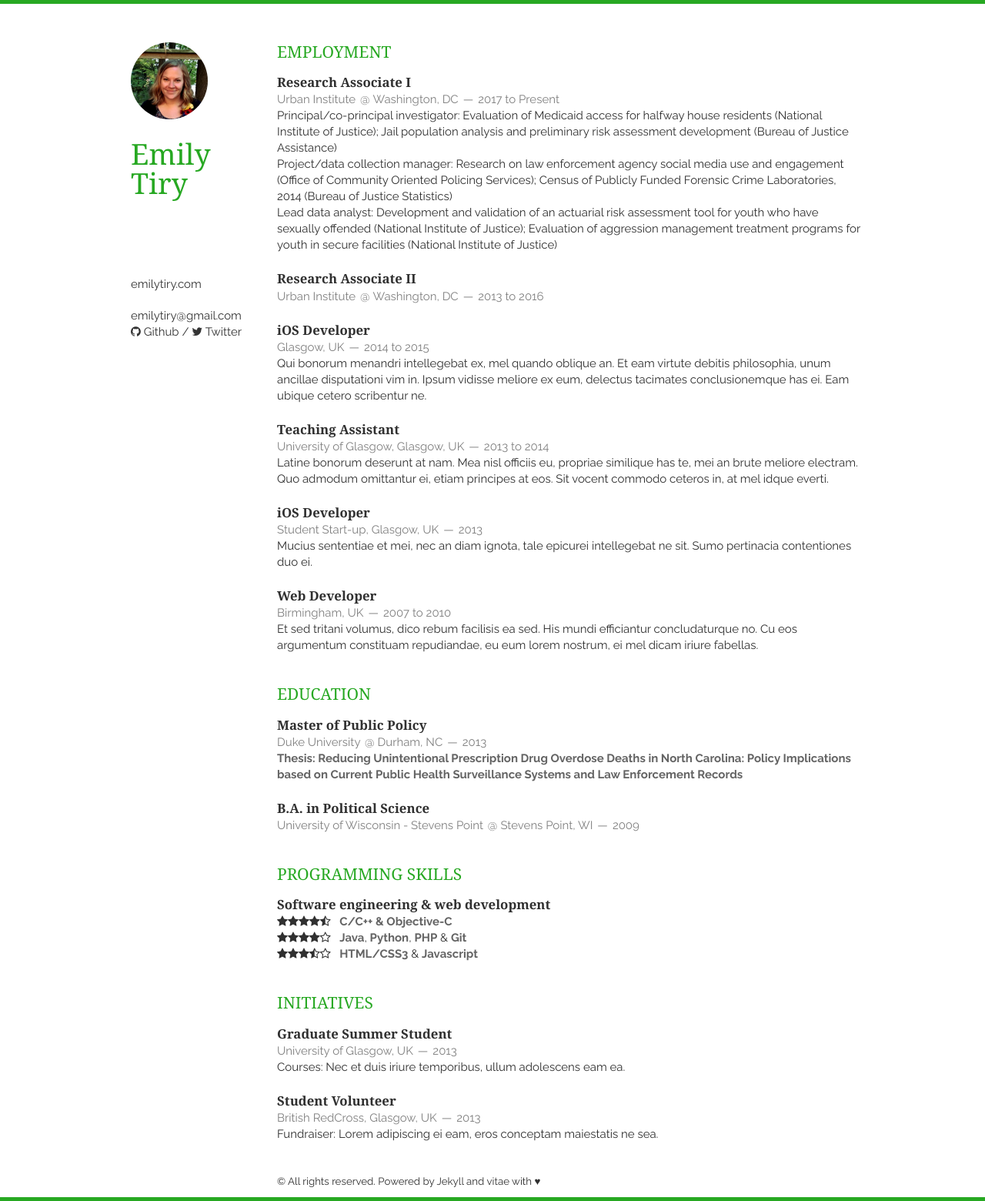
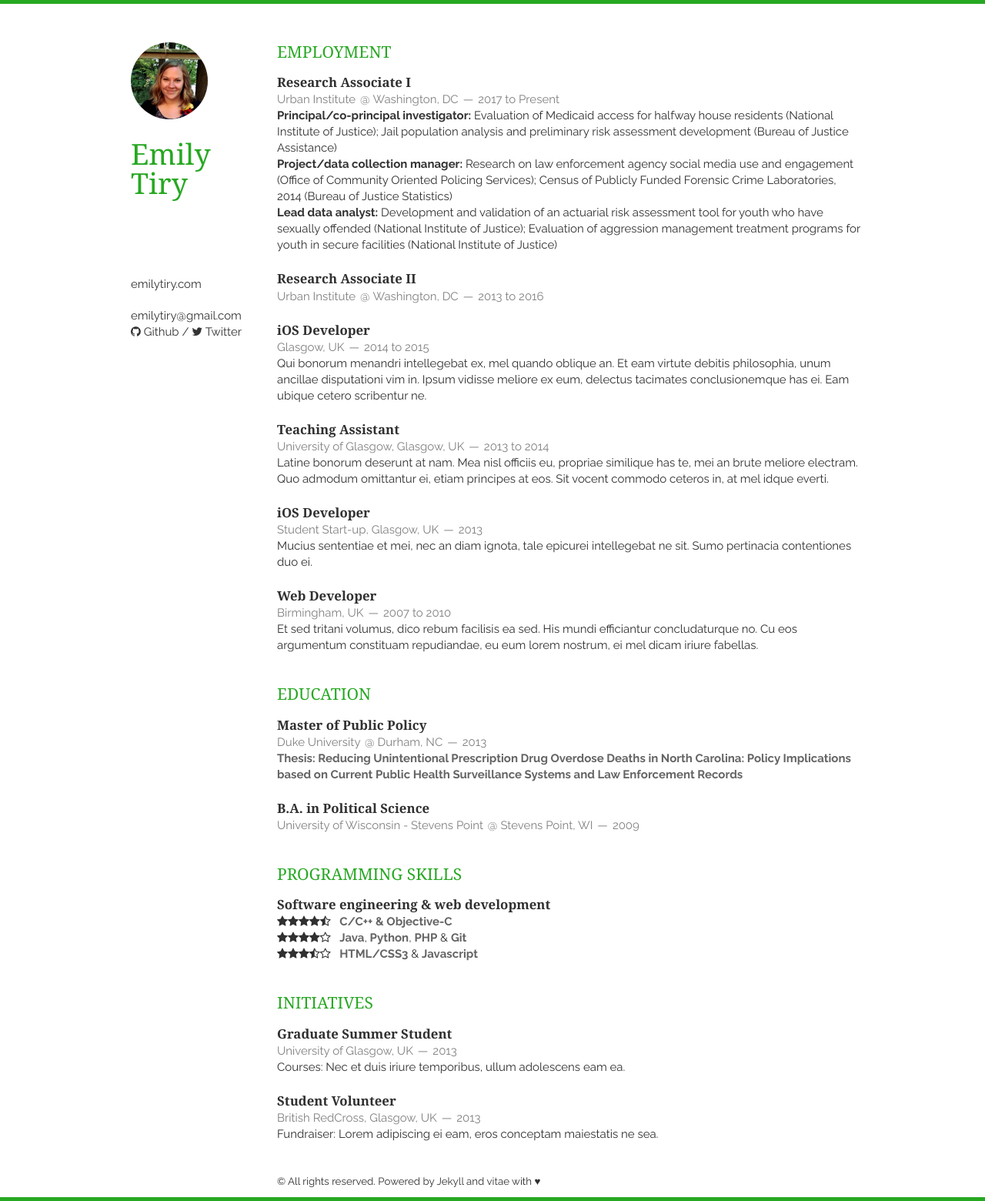
Before and after one commit to etiry/resume, a Jekyll site: the page built from index.html, in a window 1280 px wide. Shown: the whole page at 77% size. Built offline with Jekyll 4.4.1, drawn with Linux system fonts in a browser that asks for light colours; nearby versions of some CDN libraries; the list of posts is cut into pages by our own code.

Commit message:
Update formatting

```diff
--- a/_includes/employment.html
+++ b/_includes/employment.html
@@ -6,9 +6,9 @@
             <span><address>Urban Institute</address></span>
             <span><address>Washington, DC</address><time>2017 to Present</time></span>
         </header>
-        <p><b>Principal/co-principal investigator:</b> Evaluation of Medicaid access for halfway house residents (National Institute of Justice); Jail population analysis and preliminary risk assessment development (Bureau of Justice Assistance)</p>
-        <p><b>Project/data collection manager:</b> Research on law enforcement agency social media use and engagement (Office of Community Oriented Policing Services); Census of Publicly Funded Forensic Crime Laboratories, 2014 (Bureau of Justice Statistics)</p>
-        <p><b>Lead data analyst:</b> Development and validation of an actuarial risk assessment tool for youth who have sexually offended (National Institute of Justice); Evaluation of aggression management treatment programs for youth in secure facilities (National Institute of Justice)</p>
+        <p><strong>Principal/co-principal investigator:</strong> Evaluation of Medicaid access for halfway house residents (National Institute of Justice); Jail population analysis and preliminary risk assessment development (Bureau of Justice Assistance)</p>
+        <p><strong>Project/data collection manager:</strong> Research on law enforcement agency social media use and engagement (Office of Community Oriented Policing Services); Census of Publicly Funded Forensic Crime Laboratories, 2014 (Bureau of Justice Statistics)</p>
+        <p><strong>Lead data analyst:</strong> Development and validation of an actuarial risk assessment tool for youth who have sexually offended (National Institute of Justice); Evaluation of aggression management treatment programs for youth in secure facilities (National Institute of Justice)</p>
     </article>
     <article>
         <header>
```
